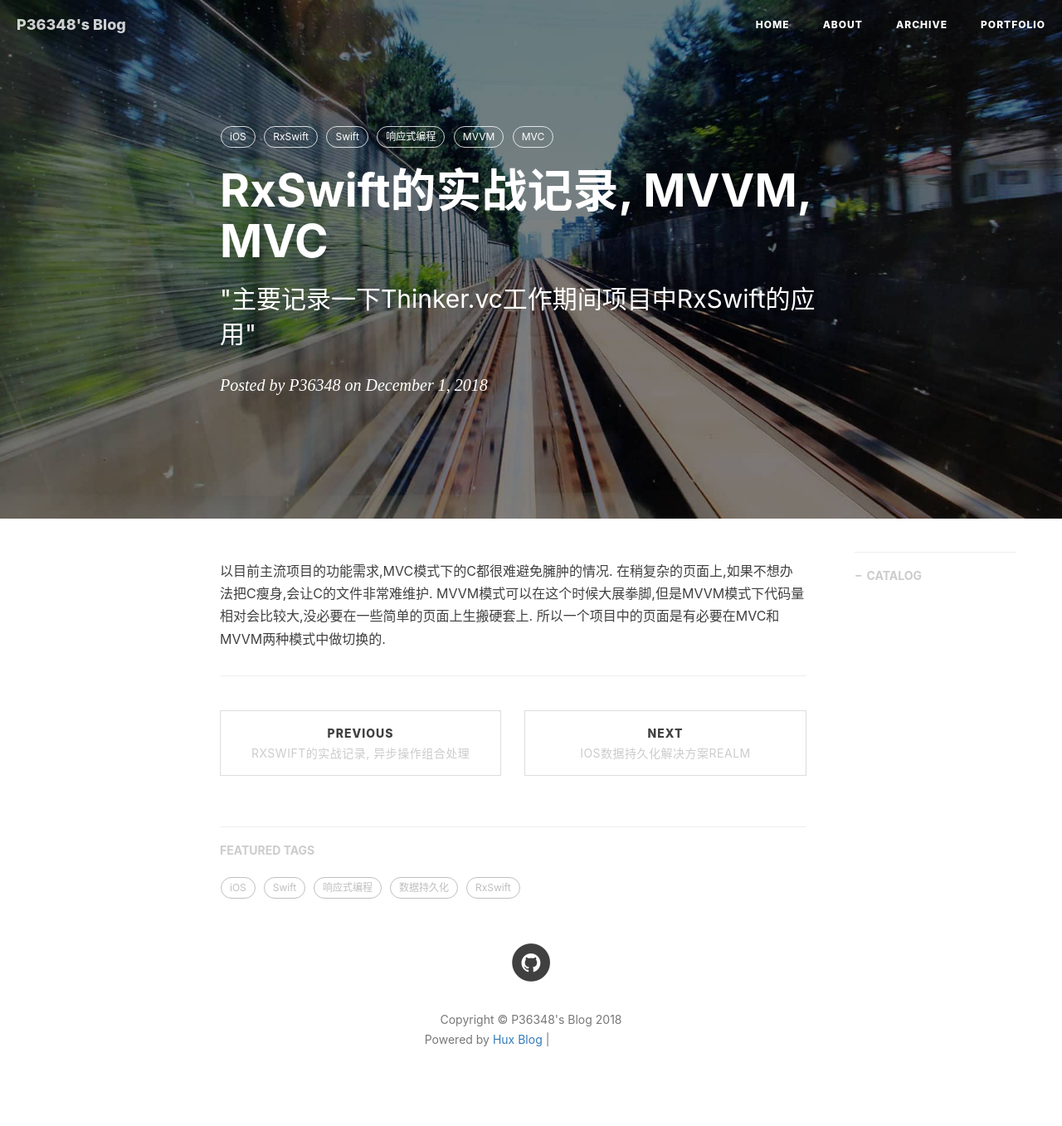
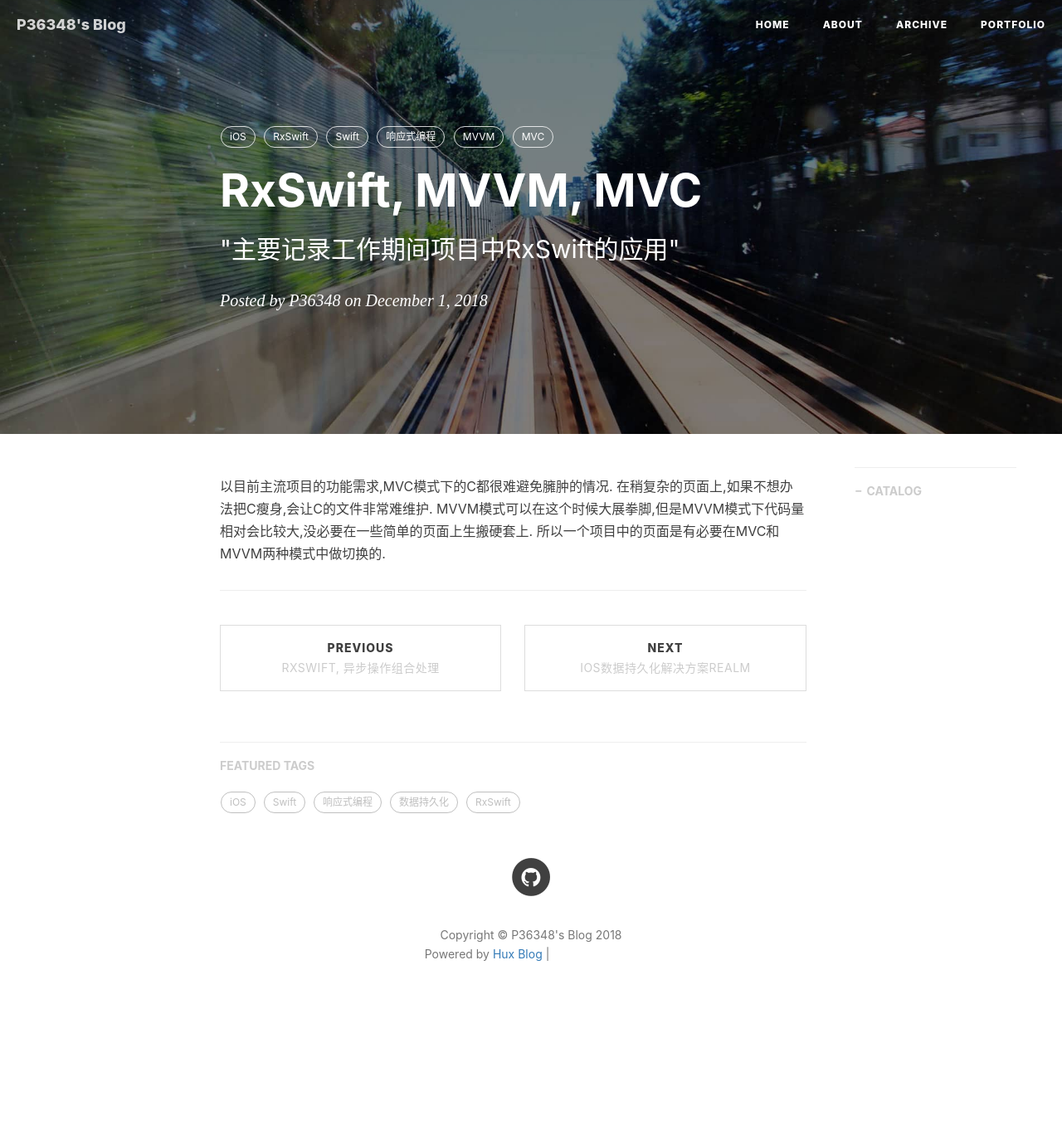
Before and after one commit to p36348/p36348.github.io, a Jekyll site: the page built from _posts/2018-12-04-rxswift-in-mvvm-mvc.md, in a window 1280 px wide. Shown: the whole page at 83% size. Built offline with Jekyll 4.4.1, drawn with Linux system fonts in a browser that asks for light colours; nearby versions of some CDN libraries; comment, search, counter and statistics services are not loaded; after the commit the page ends 1254 px from its top, so only the background shows below that; grey boxes are pictures that could not be loaded.

Commit message:
no message

```diff
--- a/_posts/2018-11-27-rxswift-in-thinker.vc.md
+++ b/_posts/2018-11-27-rxswift-async-programing.md
@@ -1,7 +1,7 @@
 ---
 layout:     post
-title:      "RxSwift的实战记录, 异步操作组合处理"
-subtitle:   " \"主要记录一下Thinker.vc工作期间项目中RxSwift的应用\""
+title:      "RxSwift, 异步操作组合处理"
+subtitle:   " \"Thinker.vc工作期间项目中RxSwift的应用\""
 date:       2018-11-27 12:00:00
 author:     "P36348"
 header-img: "img/post-bg-2015.jpg"
--- a/_posts/2018-12-04-rxswift-in-mvvm-mvc.md
+++ b/_posts/2018-12-04-rxswift-in-mvvm-mvc.md
@@ -1,7 +1,7 @@
 ---
 layout:     post
-title:      "RxSwift的实战记录, MVVM, MVC"
-subtitle:   " \"主要记录一下Thinker.vc工作期间项目中RxSwift的应用\""
+title:      "RxSwift, MVVM, MVC"
+subtitle:   " \"主要记录工作期间项目中RxSwift的应用\""
 date:       2018-12-01 12:00:00
 author:     "P36348"
 header-img: "img/post-bg-2015.jpg"
@@ -20,4 +20,6 @@ tags:
 MVVM模式可以在这个时候大展拳脚,但是MVVM模式下代码量相对会比较大,没必要在一些简单的页面上生搬硬套上.
 所以一个项目中的页面是有必要在MVC和MVVM两种模式中做切换的.
 
+
+
 ---
```
Also changed, not shown: _posts/2018-12-01-realm-in-thinker.vc.md (+3 -1 lines).
